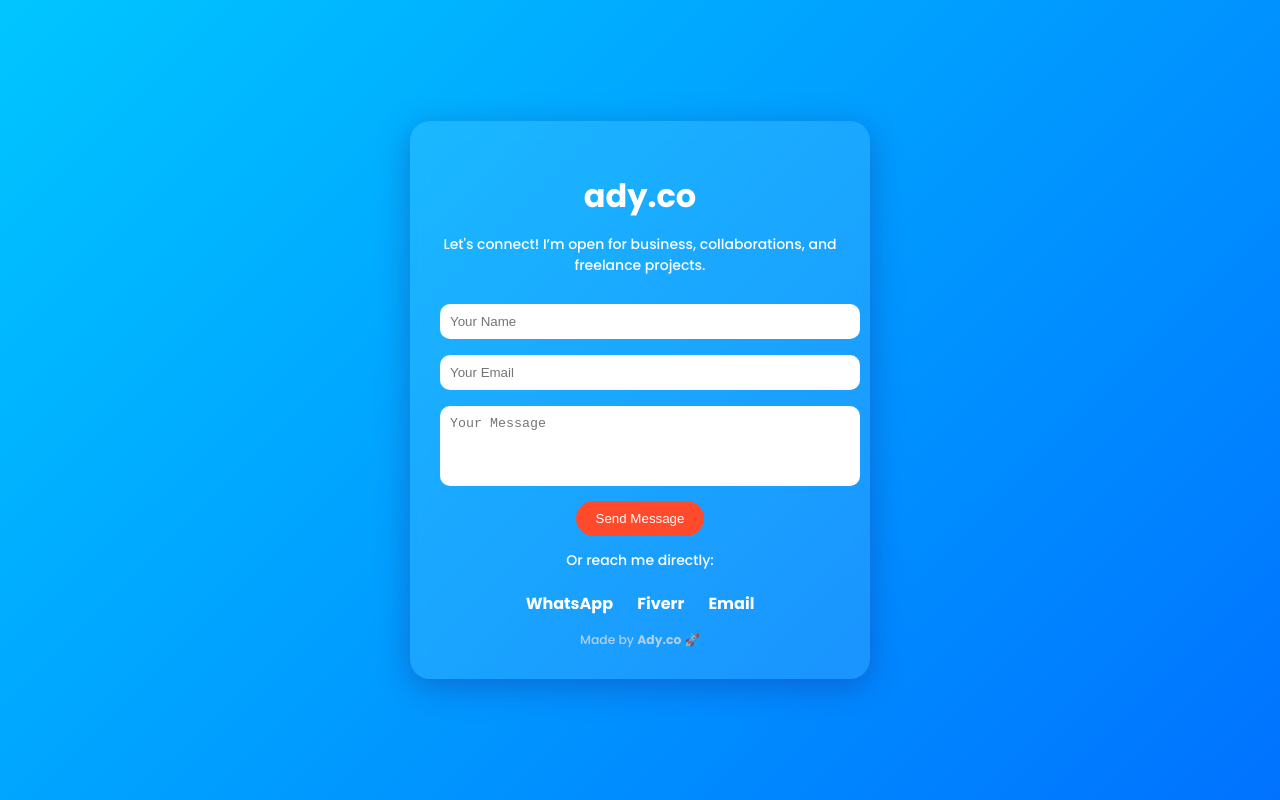
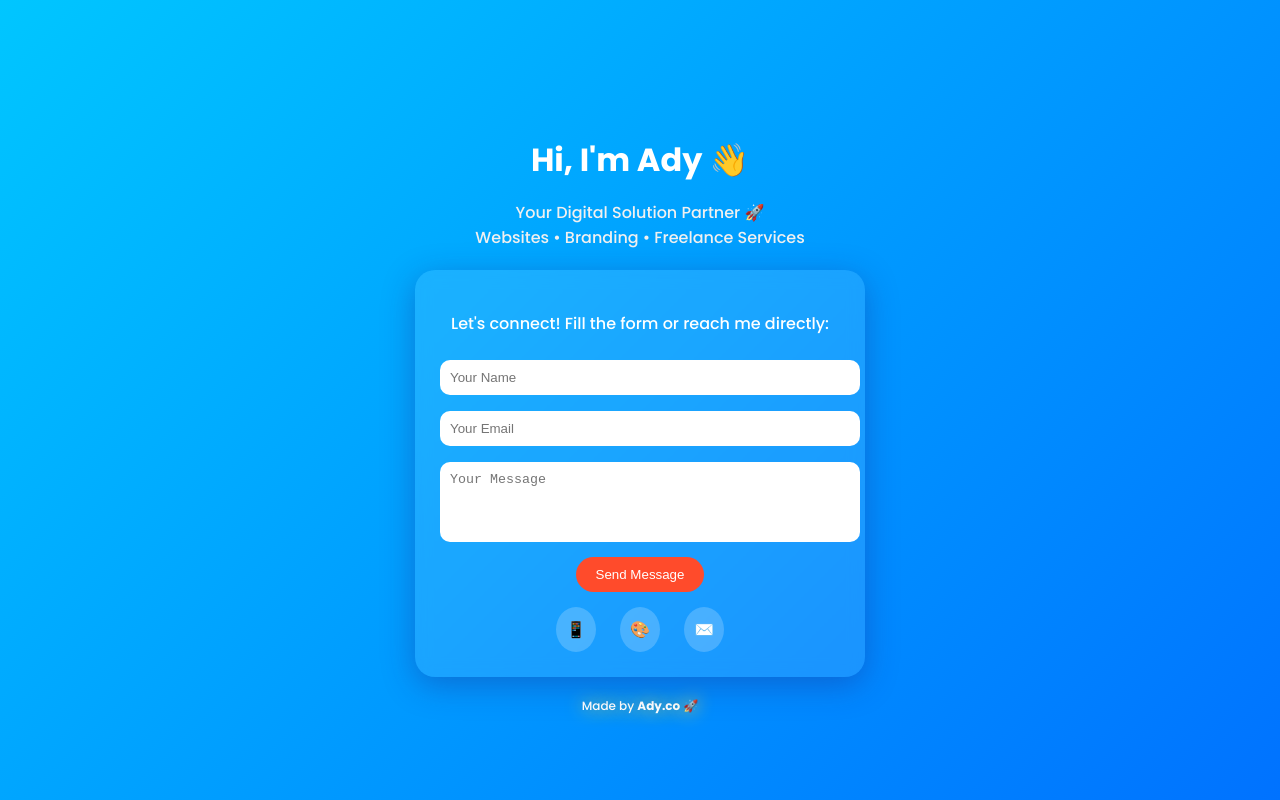
Before and after one commit to adydigitals/ady.co, a plain HTML site: page index.html in a window 1280 px wide. Drawn offline with Linux system fonts and the light colour scheme.

Commit message:
index.html

```diff
--- a/index.html
+++ b/index.html
@@ -12,38 +12,46 @@
       background: linear-gradient(135deg, #00c6ff, #0072ff);
       margin: 0;
       padding: 0;
+      color: white;
       display: flex;
       justify-content: center;
       align-items: center;
-      height: 100vh;
-      color: white;
-      overflow: hidden;
+      min-height: 100vh;
+      flex-direction: column;
+    }
+
+    .hero {
+      text-align: center;
+      margin-top: 30px;
+      animation: fadeIn 2s ease;
+    }
+
+    .hero h1 {
+      font-size: 32px;
+      margin-bottom: 10px;
+    }
+
+    .hero p {
+      font-size: 16px;
+      color: #f0f0f0;
+      margin-bottom: 20px;
     }
 
     .container {
       background: rgba(255, 255, 255, 0.1);
-      padding: 30px;
+      padding: 25px;
       border-radius: 20px;
       box-shadow: 0 8px 32px 0 rgba(31, 38, 135, 0.37);
       backdrop-filter: blur(8px);
       text-align: center;
       width: 90%;
       max-width: 400px;
-      animation: fadeIn 2s ease;
+      animation: fadeIn 2.5s ease;
     }
 
     @keyframes fadeIn {
-      from { opacity: 0; transform: translateY(-20px); }
-      to { opacity: 1; transform: translateY(0); }
-    }
-
-    h1 {
-      margin-bottom: 10px;
-    }
-
-    p {
-      font-size: 14px;
-      margin-bottom: 20px;
+      from {opacity: 0; transform: translateY(-20px);}
+      to {opacity: 1; transform: translateY(0);}
     }
 
     input, textarea {
@@ -63,42 +71,64 @@
       padding: 10px 20px;
       border-radius: 20px;
       cursor: pointer;
-      transition: background 0.3s ease;
+      transition: all 0.3s ease;
     }
 
     button:hover {
       background: #ff416c;
+      transform: scale(1.05);
+      box-shadow: 0 0 15px #ff416c;
+    }
+
+    .social {
+      margin-top: 15px;
     }
 
     .social a {
+      display: inline-block;
       margin: 0 10px;
+      background: rgba(255,255,255,0.2);
+      padding: 10px;
+      border-radius: 50%;
+      color: white;
       text-decoration: none;
-      color: white;
-      font-weight: bold;
-      transition: color 0.3s ease;
+      transition: background 0.3s ease, transform 0.3s ease;
     }
 
     .social a:hover {
-      color: #ffd700;
+      background: #ffd700;
+      color: #333;
+      transform: rotate(10deg) scale(1.1);
     }
 
     footer {
-      margin-top: 15px;
+      margin-top: 20px;
       font-size: 12px;
-      color: #ddd;
-      animation: fadeText 3s infinite alternate;
+      animation: glow 2s infinite alternate;
     }
 
-    @keyframes fadeText {
-      from { opacity: 0.5; transform: scale(1); }
-      to { opacity: 1; transform: scale(1.05); }
+    @keyframes glow {
+      from { text-shadow: 0 0 5px #fff; }
+      to { text-shadow: 0 0 20px #ffd700; }
+    }
+
+    @media (max-width: 600px) {
+      .hero h1 {
+        font-size: 26px;
+      }
     }
   </style>
 </head>
 <body>
+
+  <div class="hero">
+    <h1>Hi, I'm Ady 👋</h1>
+    <p>Your Digital Solution Partner 🚀<br>
+    Websites • Branding • Freelance Services</p>
+  </div>
+
   <div class="container">
-    <h1>ady.co</h1>
-    <p>Let's connect! I’m open for business, collaborations, and freelance projects.</p>
+    <p>Let's connect! Fill the form or reach me directly:</p>
 
     <form action="mailto:adybillah46@gmail.com" method="post" enctype="text/plain">
       <input type="text" name="name" placeholder="Your Name" required />
@@ -108,15 +138,15 @@
     </form>
 
     <div class="social">
-      <p>Or reach me directly:</p>
-      <a href="https://wa.me/60108753171" target="_blank">WhatsApp</a>
-      <a href="https://www.fiverr.com/axyyy_/buying?source=avatar_menu_profile" target="_blank">Fiverr</a>
-      <a href="mailto:adybillah46@gmail.com">Email</a>
+      <a href="https://wa.me/60108753171" target="_blank" title="WhatsApp">📱</a>
+      <a href="https://www.fiverr.com/axyyy_/buying?source=avatar_menu_profile" target="_blank" title="Fiverr">🎨</a>
+      <a href="mailto:adybillah46@gmail.com" title="Email">✉️</a>
     </div>
+  </div>
 
-    <footer>
-      Made by <strong>Ady.co</strong> 🚀
-    </footer>
-  </div>
+  <footer>
+    Made by <strong>Ady.co</strong> 🚀
+  </footer>
+
 </body>
 </html>
```
